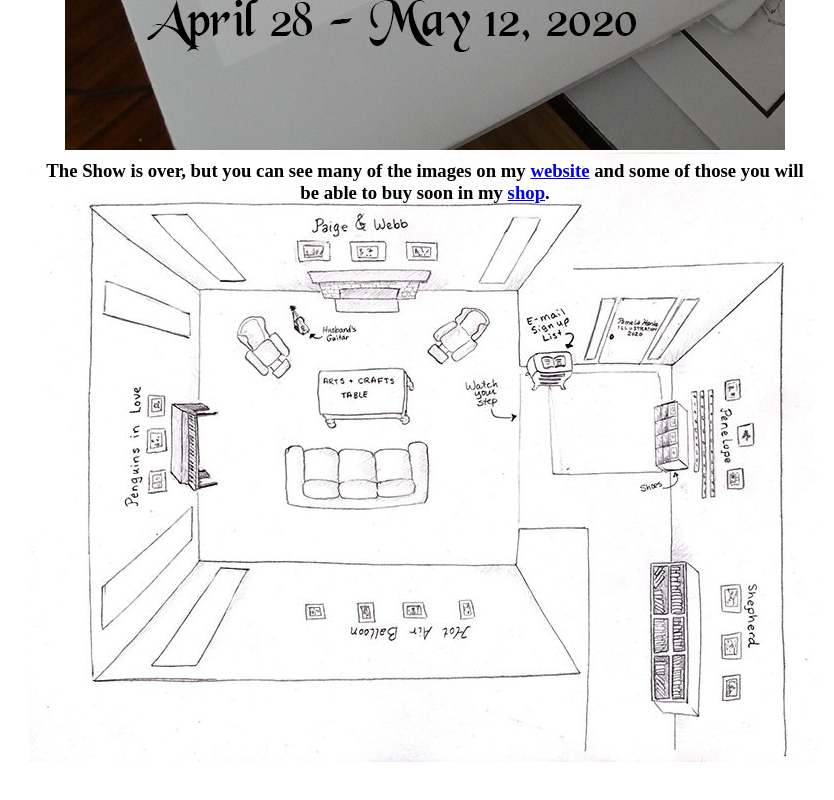
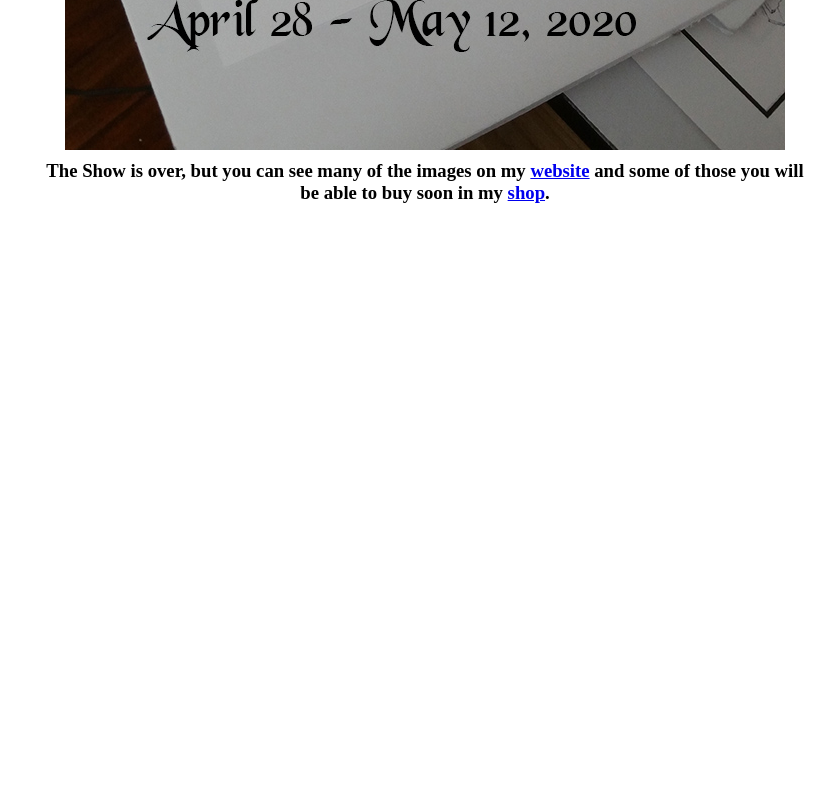
Before and after one commit to ninzhan/gallery_pamelahanks_com, a plain HTML site: page index.html in a window 1280 px wide. Shown: the part 1031-1831 px from the top of the page, without its empty margins (215-1049 px from the left). Drawn offline with Linux system fonts and the light colour scheme.

Commit message:
Removed Background image

```diff
--- a/main.css
+++ b/main.css
@@ -73,7 +73,7 @@ body.slides {
 }
 
 .body {
-  background-image: url("room.jpeg");
+  /*background-image: url("room.jpeg");*/
   width: 792px;
   height: 612px;
   margin: 0 auto;
```
